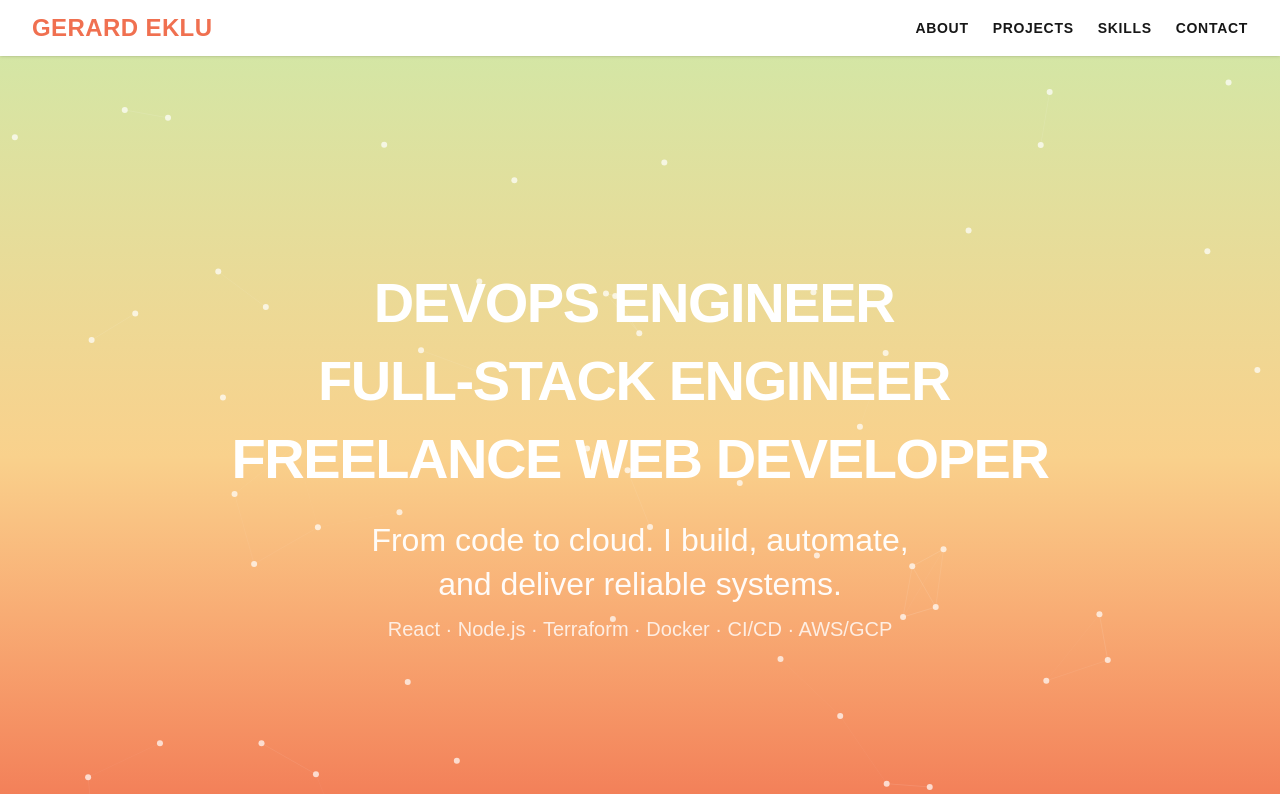
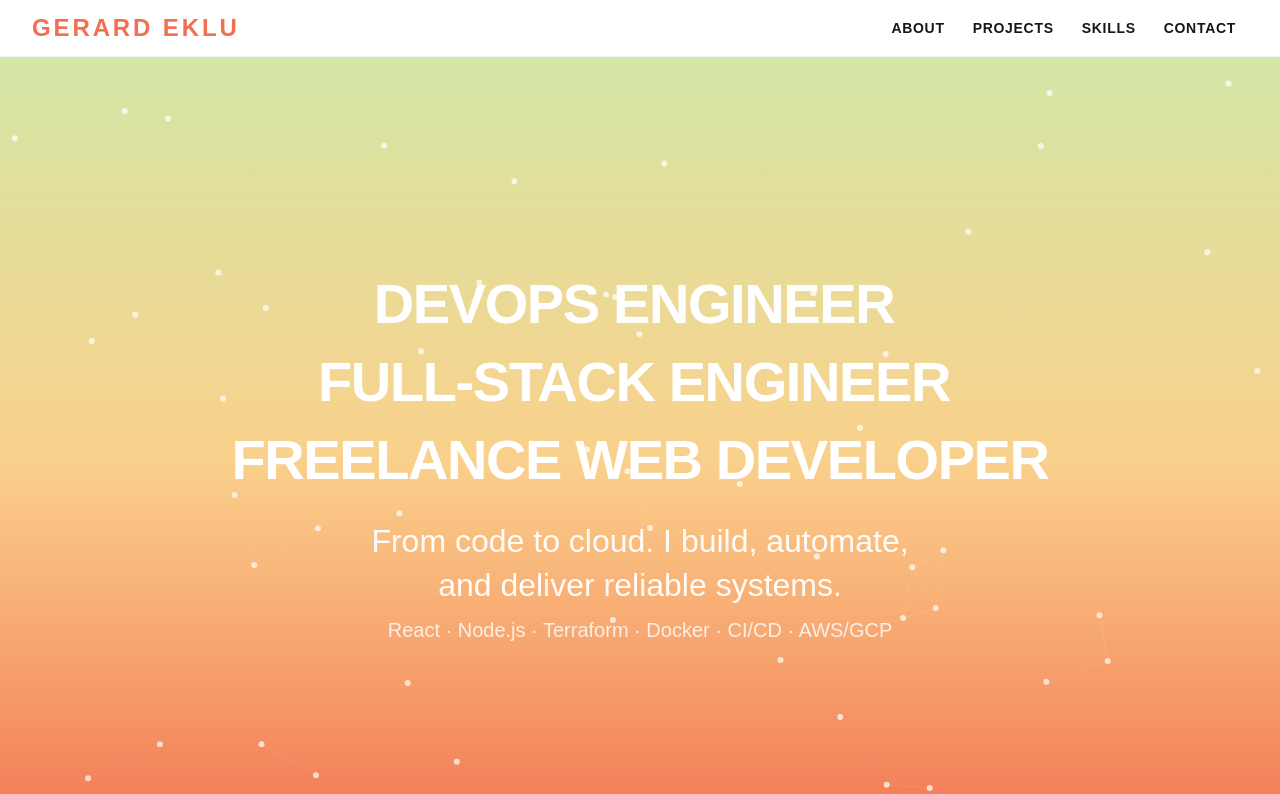
Before and after one commit to gerardinhoo/gerard-portfolio, a Next.js app: page / in a window 1280 px wide. Shown: the top 794 px of the page. Built offline with nearby package versions, Linux system fonts and the light colour scheme.

Commit message:
UI updates

```diff
--- a/app/components/Navbar.tsx
+++ b/app/components/Navbar.tsx
@@ -1,3 +1,4 @@
+// app/components/Navbar.tsx
 'use client';
 
 import { useState } from 'react';
@@ -6,36 +7,65 @@ import Link from 'next/link';
 export default function Navbar() {
   const [open, setOpen] = useState(false);
 
+  const items = [
+    { href: '#about', label: 'ABOUT' },
+    { href: '#projects', label: 'PROJECTS' },
+    { href: '#skills', label: 'SKILLS' },
+    { href: '#contact', label: 'CONTACT' },
+  ];
+
   return (
-    <nav className='sticky top-0 z-50 bg-white/70 backdrop-blur-md shadow-sm uppercase'>
+    <nav
+      className='
+        sticky top-0 z-50
+        bg-white/70 backdrop-blur supports-[backdrop-filter]:bg-white/60
+        border-b border-black/5
+        uppercase
+      '
+    >
       <div className='mx-auto max-w-7xl h-14 px-4 sm:px-6 lg:px-8 flex items-center justify-between'>
         {/* Brand */}
         <Link
           href='/'
-          className='font-extrabold tracking-wide text-[#F07050] flex-shrink'
+          className='font-extrabold tracking-[0.18em] text-[#F07050] flex-shrink'
         >
           <span className='text-lg sm:text-xl md:text-2xl'>GERARD EKLU</span>
         </Link>
 
         {/* Desktop links */}
-        <div className='hidden md:flex items-center gap-6 text-sm font-semibold tracking-wider'>
-          <Link href='#about' className='hover:text-[#F07050]'>
-            About
-          </Link>
-          <Link href='#projects' className='hover:text-[#F07050]'>
-            Projects
-          </Link>
-          <Link href='#skills' className='hover:text-[#F07050]'>
-            Skills
-          </Link>
-          <Link href='#contact' className='hover:text-[#F07050]'>
-            Contact
-          </Link>
-        </div>
+        <ul className='hidden md:flex items-center gap-1'>
+          {items.map(({ href, label }) => (
+            <li key={href}>
+              <Link
+                href={href}
+                className='
+                  group relative inline-flex items-center
+                  px-3 py-2 text-sm font-semibold tracking-wider
+                  text-neutral-900 hover:text-[#F07050]
+                  transition-colors duration-200
+                  rounded-md focus:outline-none
+                  focus-visible:ring-2 focus-visible:ring-[#F07050]/40
+                '
+              >
+                <span>{label}</span>
+                {/* animated underline */}
+                <span
+                  aria-hidden='true'
+                  className='
+                    pointer-events-none absolute left-2 right-2 -bottom-0.5
+                    h-[2px] origin-left scale-x-0 bg-[#F07050]
+                    transition-transform duration-300 group-hover:scale-x-100
+                    group-focus-visible:scale-x-100
+                  '
+                />
+              </Link>
+            </li>
+          ))}
+        </ul>
 
         {/* Mobile toggle */}
         <button
-          className='md:hidden inline-flex items-center rounded p-2 hover:bg-black/5'
+          className='md:hidden inline-flex items-center rounded p-2 hover:bg-black/5 focus:outline-none focus-visible:ring-2 focus-visible:ring-[#F07050]/40'
           onClick={() => setOpen((v) => !v)}
           aria-expanded={open}
           aria-label='Toggle navigation'
@@ -54,19 +84,22 @@ export default function Navbar() {
       {/* Mobile menu */}
       {open && (
         <div className='md:hidden border-t bg-white/90 backdrop-blur'>
-          <div className='mx-auto max-w-7xl px-4 py-3 flex flex-col gap-4 text-sm sm:text-base font-medium text-center'>
-            <Link href='#about' onClick={() => setOpen(false)}>
-              About
-            </Link>
-            <Link href='#projects' onClick={() => setOpen(false)}>
-              Projects
-            </Link>
-            <Link href='#skills' onClick={() => setOpen(false)}>
-              Skills
-            </Link>
-            <Link href='#contact' onClick={() => setOpen(false)}>
-              Contact
-            </Link>
+          <div className='mx-auto max-w-7xl px-4 py-3 flex flex-col gap-2 text-sm sm:text-base font-medium text-center'>
+            {items.map(({ href, label }) => (
+              <Link
+                key={href}
+                href={href}
+                onClick={() => setOpen(false)}
+                className='
+                  block rounded-md px-3 py-2
+                  hover:bg-[#F07050]/10 hover:text-[#F07050]
+                  transition-colors
+                  focus:outline-none focus-visible:ring-2 focus-visible:ring-[#F07050]/40
+                '
+              >
+                {label}
+              </Link>
+            ))}
           </div>
         </div>
       )}
```
